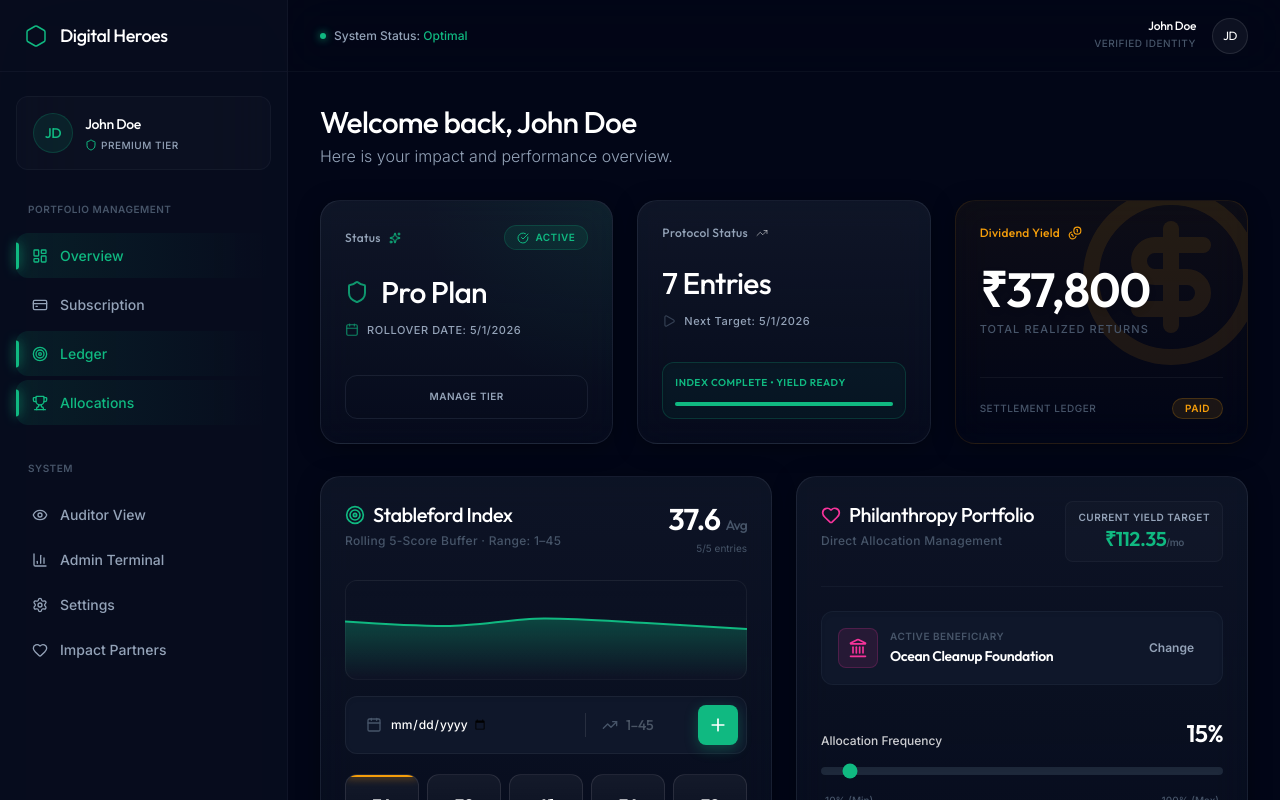
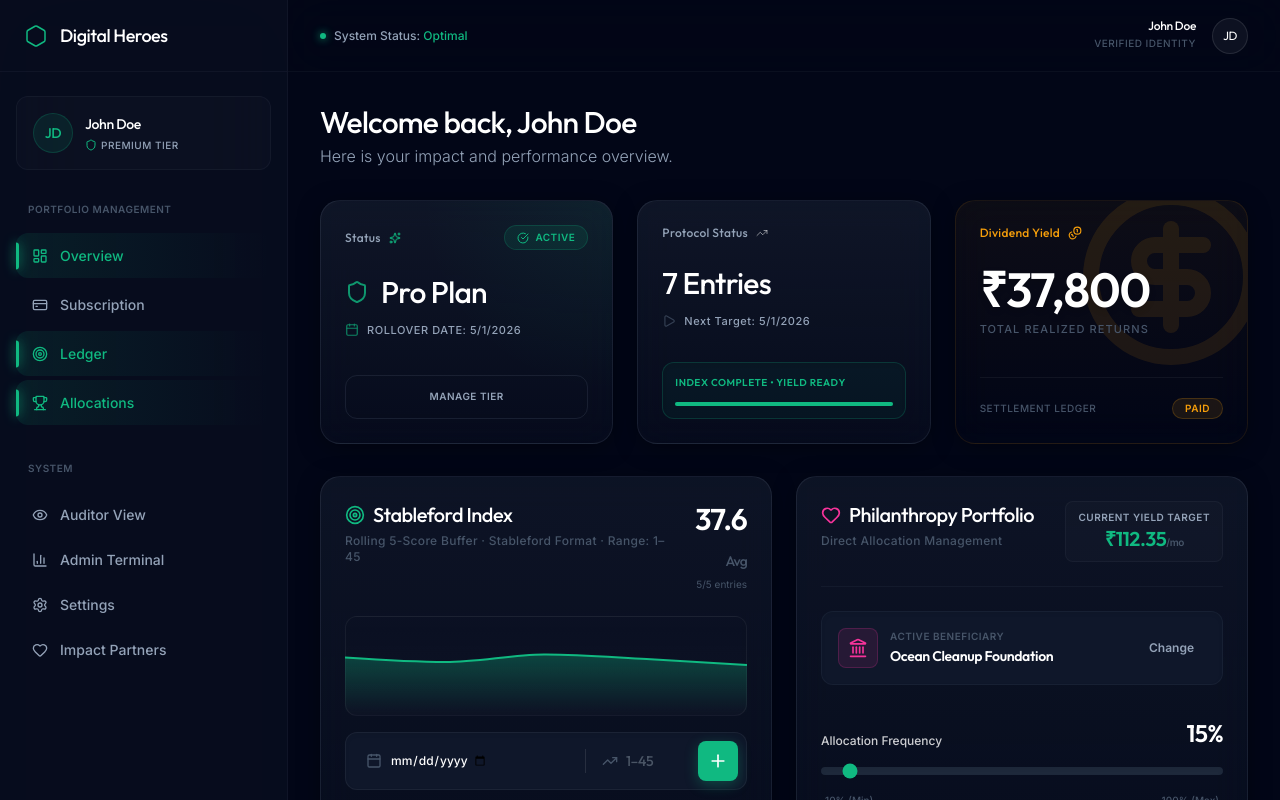
Before and after one commit to ayushshukla1807/digital-heroes, a Next.js app: page /dashboard in a window 1280 px wide. Shown: the top 800 px of the page. Built offline with nearby package versions, Linux system fonts and the light colour scheme.

Commit message:
fix: update score tracker subtitle to reflect Stableford format

```diff
--- a/src/components/dashboard/PerformanceTracker.tsx
+++ b/src/components/dashboard/PerformanceTracker.tsx
@@ -63,7 +63,7 @@ export function PerformanceTracker({ initialScores, onScoresChange }: { initialS
           <h2 className="text-xl font-display font-medium text-white flex items-center gap-2 tracking-tight">
             <Target className="w-5 h-5 text-[var(--color-primary)]" /> Stableford Index
           </h2>
-          <p className="text-xs text-[var(--color-text-muted)] mt-1 font-medium tracking-wide">Rolling 5-Score Buffer · Range: 1–45</p>
+          <p className="text-xs text-[var(--color-text-muted)] mt-1 font-medium tracking-wide">Rolling 5-Score Buffer · Stableford Format · Range: 1–45</p>
         </div>
         <div className="text-right">
           <p className="text-3xl font-display font-semibold text-white tracking-tight">{avgScore} <span className="text-sm text-[var(--color-text-muted)] font-medium">Avg</span></p>
```
